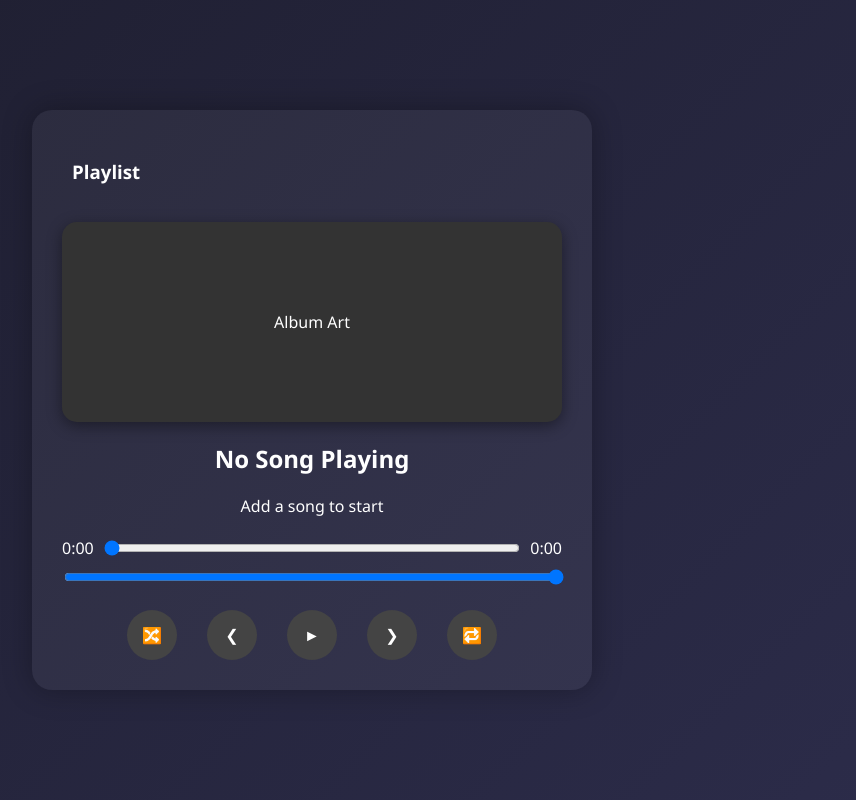
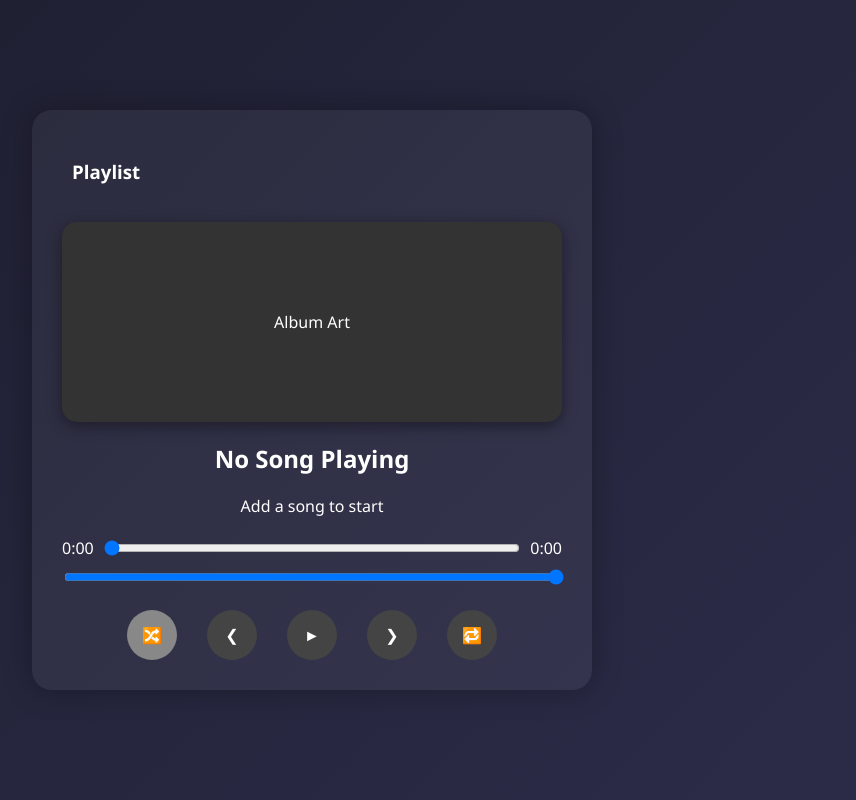
Before and after one commit to DaffTzy5912/ucmp, a plain HTML site: page index.html in a window 1280 px wide. Both pictures are taken after a click on the element "Shuffle". Shown: the whole page, without its empty margins (328-1184 px from the left). Drawn offline with Linux system fonts and the light colour scheme.

Commit message:
Update style.css

```diff
--- a/style.css
+++ b/style.css
@@ -109,3 +109,8 @@ body {
 .control-button:hover {
     background: #666;
 }
+
+/* Tambahkan styling untuk tombol shuffle & repeat */
+.control-button.active {
+    background-color: #888;
+}
```
